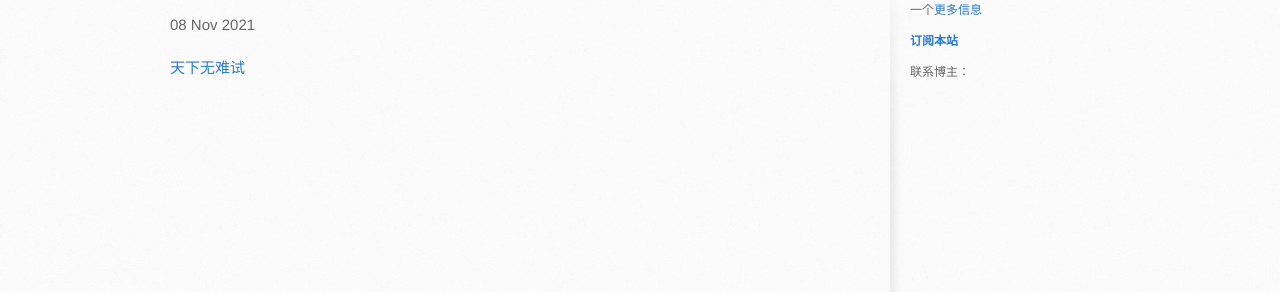
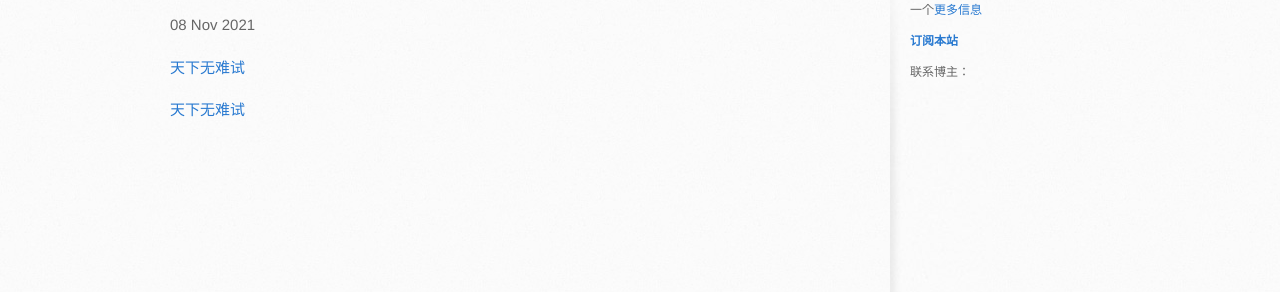
Before and after one commit to ChuckCH/ChuckCh.github.io, a Jekyll site: the page built from _posts/2021-11-08-Redis深度历险核心原理和应用实践.markdown, in a window 1280 px wide. Shown: the part 277-569 px from the top of the page. Built offline with Jekyll 4.4.1, drawn with Linux system fonts in a browser that asks for light colours.

Commit message:
Update 2021-11-08-Redis深度历险核心原理和应用实践.markdown

```diff
--- a/_posts/2021-11-08-Redis深度历险核心原理和应用实践.markdown
+++ b/_posts/2021-11-08-Redis深度历险核心原理和应用实践.markdown
@@ -4,4 +4,6 @@
 categories: jekyll update
 ---
 
-[天下无难试](https://zhuanlan.zhihu.com/p/32540678{:target="_blank"})
+[天下无难试](https://zhuanlan.zhihu.com/p/32540678)
+
+<a href="https://zhuanlan.zhihu.com/p/32540678" target="_blank">天下无难试</a>
```
